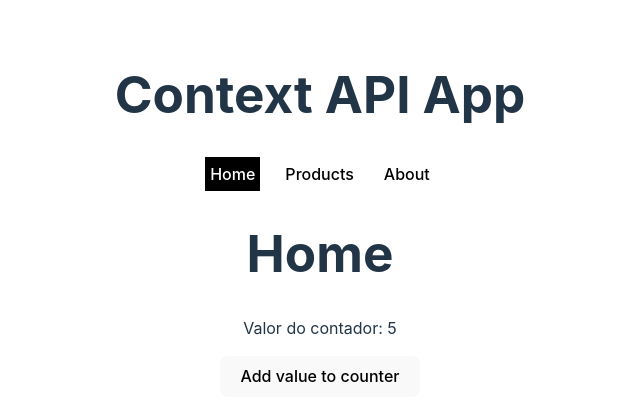
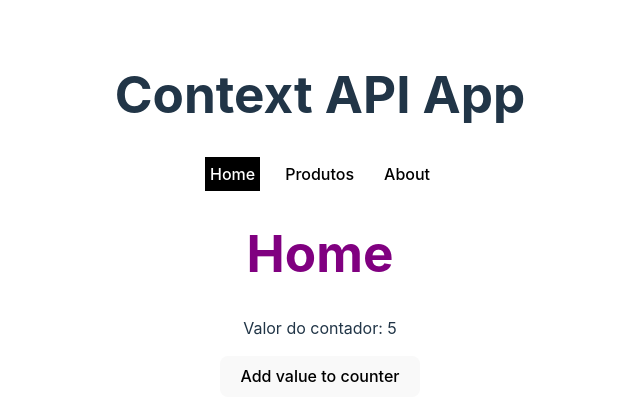
Before and after one commit to heliohdd/context-api-app, a React (Vite) app: page / in a window 1280 px wide. Shown: the top 420 px of the page, without its empty margins (320-960 px from the left). Built offline with nearby package versions, Linux system fonts and the light colour scheme.

Commit message:
Criando um contexto mais complexo

```diff
--- a/src/context/ChangeCounter.jsx
+++ b/src/components/ChangeCounter.jsx
@@ -1,6 +1,6 @@
 import { useContext } from "react";
 
-import { CounterContext } from "./CounterContext";
+import { CounterContext } from "../context/CounterContext";
 
 const ChangeCounter = () => {
   const {counter, setCounter} = useContext(CounterContext);
--- a/src/components/Navbar.jsx
+++ b/src/components/Navbar.jsx
@@ -6,7 +6,7 @@
   return (
     <nav>
         <NavLink to="/">Home</NavLink>
-        <NavLink to="/products">Products</NavLink>
+        <NavLink to="/products">Produtos</NavLink>
         <NavLink to="/about">About</NavLink>
     </nav>
   )
--- /dev/null
+++ b/src/context/TitleColorContext.jsx
@@ -0,0 +1,15 @@
+import { createContext, useReducer } from "react";
+
+export const TitleColorContext = createContext();
+
+export const titleColorReducer = (state, action) => {
+  //switch
+};
+
+export const TitleColorContextProvider = ({ children }) => {
+  const [state, dispatch] = useReducer(titleColorReducer, { color: "purple" });
+
+  console.log("Title color context: ", state)
+
+  return <TitleColorContext.Provider value={{...state}} >{children}</TitleColorContext.Provider>;
+};
--- /dev/null
+++ b/src/hooks/useTitleColorContext.jsx
@@ -0,0 +1,12 @@
+import { TitleColorContext } from "../context/TitleColorContext";
+import { useContext } from "react";
+
+export const useTitleColorContext = () => {
+  const context = useContext(TitleColorContext);
+
+  if (!context) {
+    console.log("Contexto não encontrado!");
+  }
+
+  return context;
+};
--- a/src/main.jsx
+++ b/src/main.jsx
@@ -4,11 +4,14 @@
 import App from "./App.jsx";
 
 import { CounterContextProvider } from "./context/CounterContext.jsx";
+import { TitleColorContextProvider } from "./context/TitleColorContext.jsx";
 
 createRoot(document.getElementById("root")).render(
   <StrictMode>
     <CounterContextProvider>
-      <App />
+      <TitleColorContextProvider>
+        <App />
+      </TitleColorContextProvider>
     </CounterContextProvider>
   </StrictMode>
 );
--- a/src/pages/Home.jsx
+++ b/src/pages/Home.jsx
@@ -1,17 +1,21 @@
 // import { useContext } from "react";
 // import { CounterContext } from "../context/CounterContext";
-import ChangeCounter from "../context/ChangeCounter";
+import ChangeCounter from "../components/ChangeCounter";
 import { useCounterContext } from "../hooks/useCounterContext";
+import { useTitleColorContext } from "../hooks/useTitleColorContext";
 
 // #Refatoração com hook
 
 const Home = () => {
   // const { counter } = useContext(CounterContext);
-  const {counter} = useCounterContext()
+  const { counter } = useCounterContext();
+
+  const { color } = useTitleColorContext();
+  console.log("Conferir valor color:", color)
 
   return (
     <div>
-      <h1>Home</h1>
+      <h1 style={{color: color}} >Home</h1>
       <p>Valor do contador: {counter}</p>
       <ChangeCounter />
     </div>
--- a/src/pages/Products.jsx
+++ b/src/pages/Products.jsx
@@ -9,7 +9,7 @@
 
   return (
     <div>
-      <h1>Productos</h1>
+      <h1>Produtos</h1>
       <p>Valor do contador {counter}</p>
     </div>
   );
```
